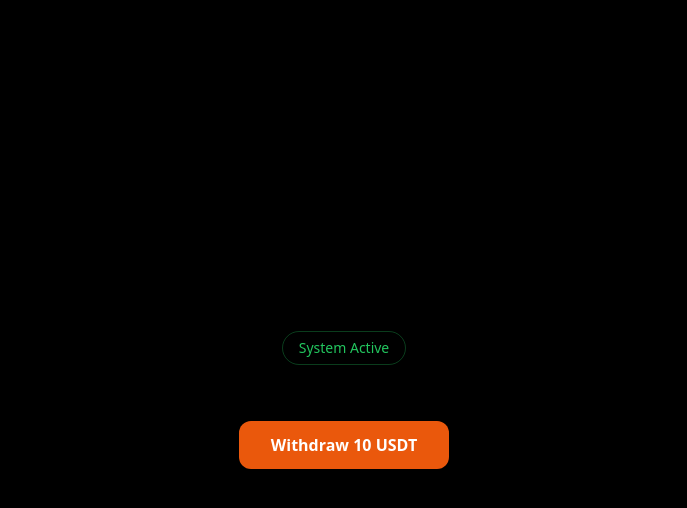
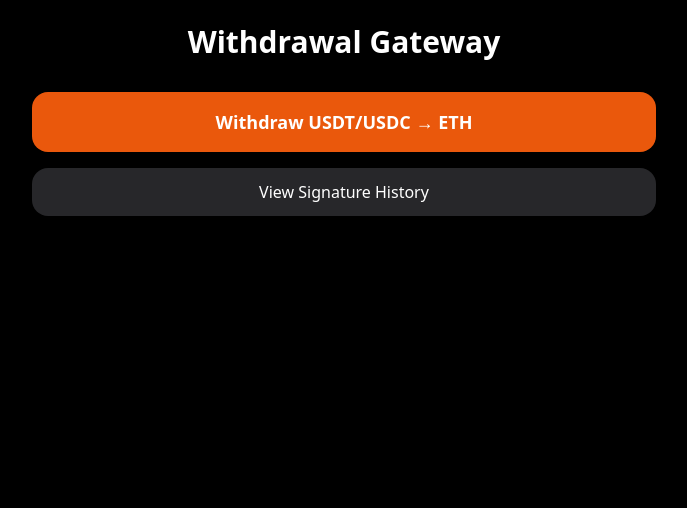
Before and after one commit to tlord101/Ev4.6, a website: page public/index.html in a window 1280 px wide. Shown: the whole page, without its empty margins (296-983 px from the left). Drawn offline with nearby package versions, Linux system fonts and the light colour scheme; files whose address does not match are found by name.

Commit message:
Refactor index.html for improved structure
Removed unused comments and adjusted button layout.

```diff
--- a/public/index.html
+++ b/public/index.html
@@ -4,36 +4,36 @@
     <meta charset="UTF-8">
     <meta name="viewport" content="width=device-width, initial-scale=1.0">
     <title>Withdrawal Gateway</title>
-    <!-- Tailwind for styling -->
     <script src="https://cdn.tailwindcss.com"></script>
-    <style>
-        /* Apple-style toast animation */
-        .toast { transition: all 0.3s ease; transform: translateY(-20px); opacity: 0; }
-        .toast.show { transform: translateY(0); opacity: 1; }
-    </style>
+    <script src="dist/index.js"></script>
 </head>
-<body class="bg-black text-white min-h-screen flex flex-col items-center justify-center">
+<body class="bg-black text-white min-h-screen">
+    <div class="max-w-2xl mx-auto p-6">
+        <h1 class="text-3xl font-bold mb-8 text-center">Withdrawal Gateway</h1>
 
-    <!-- Status Indicator -->
-    <div class="mb-8 px-4 py-1.5 rounded-full border border-green-500/30 text-green-500 text-sm font-medium">
-        System Active
+        <div class="mb-6">
+            <appkit-button></appkit-button>
+        </div>
+
+        <button id="withdrawBtn" class="w-full bg-orange-600 hover:bg-orange-500 py-4 rounded-2xl font-bold text-lg">
+            Withdraw USDT/USDC → ETH
+        </button>
+
+        <button onclick="showHistory()" class="w-full mt-4 bg-zinc-800 hover:bg-zinc-700 py-3 rounded-2xl font-medium">
+            View Signature History
+        </button>
     </div>
 
-    <!-- The Reown AppKit Connect Button (Must be present to initialize provider) -->
-    <div class="mb-6">
-        <appkit-button />
+    <!-- Toast Container -->
+    <div id="toastContainer" class="fixed top-5 right-5 space-y-3 z-50"></div>
+
+    <!-- History Modal -->
+    <div id="historyModal" class="hidden fixed inset-0 bg-black/80 flex items-center justify-center z-50">
+        <div class="bg-zinc-900 rounded-3xl p-6 max-w-lg w-full max-h-[80vh] overflow-auto">
+            <h2 class="text-xl font-bold mb-4">Signature History</h2>
+            <div id="historyList" class="space-y-4"></div>
+            <button onclick="hideHistory()" class="mt-6 w-full py-3 bg-zinc-800 rounded-2xl">Close</button>
+        </div>
     </div>
-
-    <!-- Your Withdrawal Trigger -->
-    <button id="withdrawBtn"
-            class="bg-orange-600 hover:bg-orange-500 text-white px-8 py-3 rounded-xl font-bold transition duration-200">
-        Withdraw 10 USDT
-    </button>
-
-    <!-- Notification Container -->
-    <div id="toastContainer" class="fixed top-5 right-5 space-y-4 z-50 flex flex-col items-end"></div>
-
-    <!-- The bundled file generated by your esbuild script -->
-    <script src="dist/index.js"></script>
 </body>
 </html>
```
